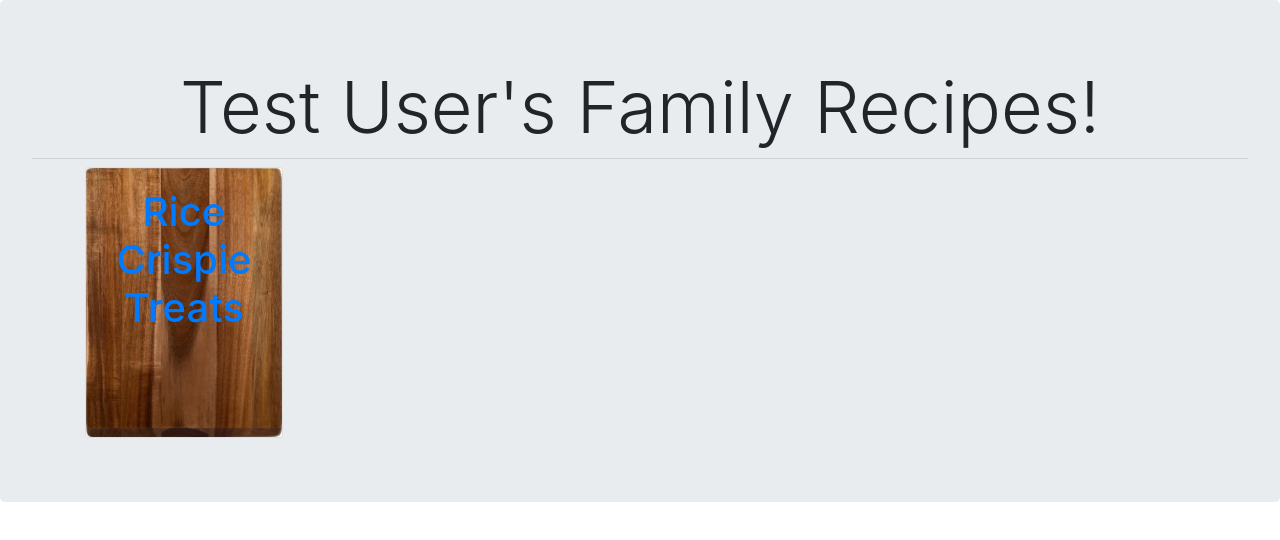
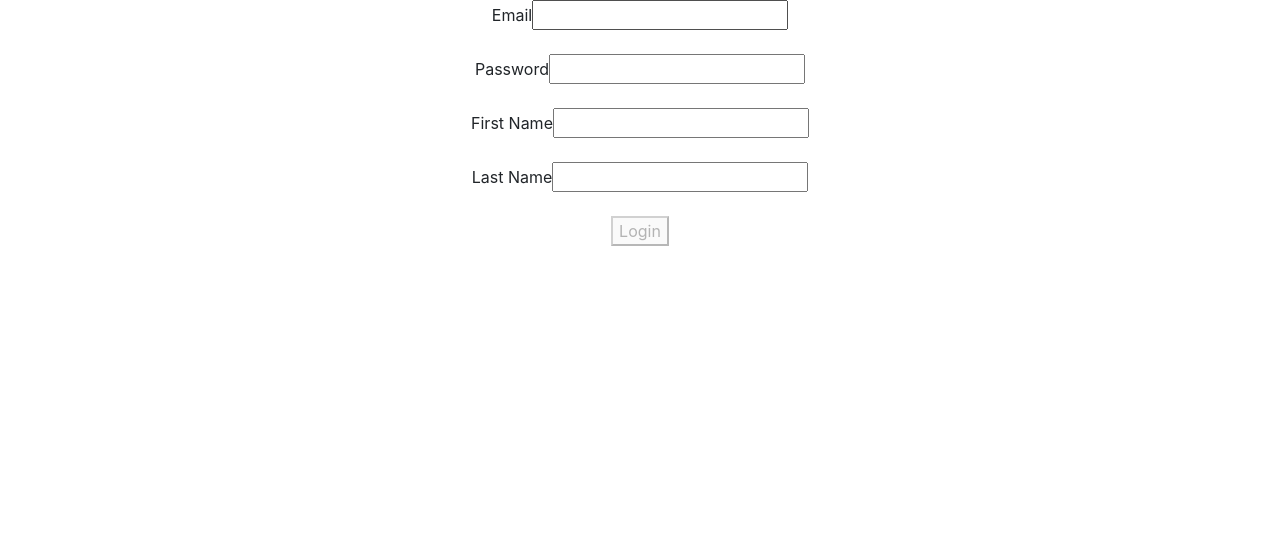
Before and after one commit to BW-secret-family-recipes-1/front-end, a React (Create React App) app: page /signup in a window 1280 px wide. Shown: the top 540 px of the page. Built offline with nearby package versions, Linux system fonts and the light colour scheme; no server answers.

Commit message:
reverse commit

```diff
--- a/src/App.js
+++ b/src/App.js
@@ -2,22 +2,28 @@ import React from 'react';
 import logo from './logo.svg';
 import './App.css';
 import Home from './Components/Home';
-import { Route } from 'react-router-dom';
+import { Route, Switch } from 'react-router-dom';
 import User from './Components/User';
 import Recipe from './Components/Recipe';
+import Signup from './Components/Signup';
 
 function App() {
   return (
     <div className="App">
-      <Route exact path='/'>
-        <Home />
-      </Route>
-      <Route exact path='/:userid'>
-        <User />
-      </Route>
-      <Route path='/:userid/:recipeid'>
-        <Recipe />
-      </Route>
+      <Switch>
+        <Route path='/signup'>
+          <Signup />
+        </Route>
+        <Route path='/:userid/:recipeid'>
+          <Recipe />
+        </Route>
+        <Route path='/:userid'>
+          <User />
+        </Route>
+        <Route path='/'>
+          <Home />
+        </Route>
+      </Switch>
     </div>
   );
 }
--- a/src/Components/Signup.js
+++ b/src/Components/Signup.js
@@ -1,4 +1,5 @@
-import React from 'react'
+import React, { useState, useEffect } from 'react'
+import * as Yup from 'yup'
 
 function Signup(){
     const blank = {
```
